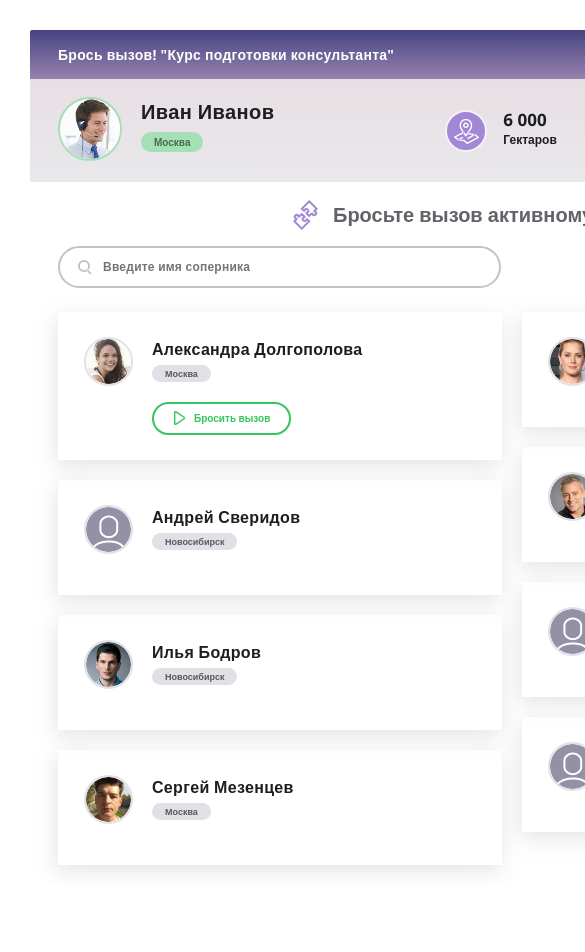
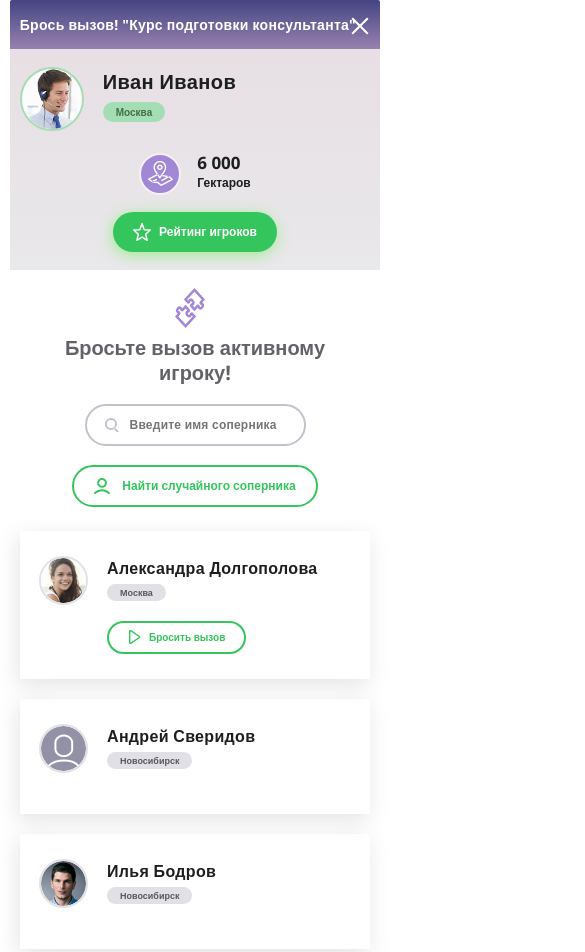
Before and after one commit to xalomirx/Test_task, a plain HTML site: page index.html in a window 390 px wide. Shown: the top 952 px of the page, 585 px wide, since content can reach past the window. Before the commit the page ends 885 px from the top, so only its background shows below. Drawn offline with nearby package versions, Linux system fonts and the light colour scheme.

Commit message:
make mobile style

```diff
--- a/index.html
+++ b/index.html
@@ -2,13 +2,13 @@
 <html lang="en">
 <head>
   <meta charset="UTF-8">
-  <meta name="viewport" content="width=device-width, initial-scale=1, shrink-to-fit=no">
-  <meta http-equiv="X-UA-Compatible" content="IE=Edge">
+  <meta name="viewport" content="width=device-width, initial-scale=1">
+  <!--<meta http-equiv="X-UA-Compatible" content="IE=Edge">-->
   <link rel="stylesheet" href="css/style.css">
   <title>Virtual School</title>
 </head>
 <body>
-  <main class="container">
+  <!--<main class="container">-->
     <div class="popup">
       <header class="popup-header popup_container">
         <span class="popup-header__cross"></span>
@@ -138,6 +138,6 @@
         </ul>
       </section>
     </div>
-  </main>
+  <!--</main>-->
 </body>
 </html>
--- a/sass/blocks/popup/_popup.sass
+++ b/sass/blocks/popup/_popup.sass
@@ -1,5 +1,7 @@
 .popup_container
+  margin: 0 auto
   max-width: 964px
+  min-width: 320px
   padding-right: 28px
   padding-left: 28px
 
@@ -9,6 +11,14 @@
   color: $popup-text-black
   font-size: $popup_fz
 
+@media (max-width: 1024px)
+  .popup_container
+    max-width: 95%
+
+@media (max-width: 425px)
+  .popup_container
+    padding-right: 10px
+    padding-left: 10px
 
 //import popup__header block
 @import popup-header/popup-header
--- a/sass/blocks/popup/popup-challenge-box/_popup-challenge-box.sass
+++ b/sass/blocks/popup/popup-challenge-box/_popup-challenge-box.sass
@@ -25,6 +25,27 @@
   align-items: flex-start
   margin-bottom: 24px
 
+@media (max-width: 850px)
+  .popup-challenge-box__opponent-control-wrap
+    flex-direction: column
+    align-items: center
+
+@media (max-width: 530px)
+  .popup-challenge-box__title
+    padding-top: 45px
+    padding-left: 0
+    width: 91%
+    text-align: center
+
+  .popup-challenge-box__title::before
+    top: 0
+    left: 50%
+    margin-left: -20px
+    width: 30px
+    height: 40px
+    background-size: 30px 40px
+
+
 @import popup-challenge-box__search-form/popup-challenge-box__search-form
 
 @import random-opponent-btn/random-opponent-btn
--- a/sass/blocks/popup/popup-challenge-box/opponents-list/_opponents-list.sass
+++ b/sass/blocks/popup/popup-challenge-box/opponents-list/_opponents-list.sass
@@ -1,7 +1,7 @@
 .opponents-list
   display: flex
   justify-content: space-between
-  //flex-wrap: wrap
+  flex-wrap: wrap
   margin: 0
   padding: 0
   list-style: none
@@ -22,9 +22,6 @@
   width: 49px
   height: 49px
   border-color: #e0e0e6
-
-
-
 
 .opponents-list__user-name
   margin-top: 4px
@@ -67,3 +64,22 @@
 
 .opponents-list__challenge-btn:hover::before
   background-image: url("../images/play_symbol-hover.svg")
+
+@media (max-width: 1024px)
+  .opponents-list
+    flex-direction: column
+
+  .opponents-list__item:nth-child(odd)
+    align-self: flex-start
+
+  .opponents-list__item:nth-child(even)
+    align-self: flex-end
+
+@media (max-width: 530px)
+  .opponents-list__item
+    min-width: 320px
+    width: 100%
+    padding-left: 5.5%
+
+  .opponents-list__item:nth-child(even)
+    align-self: flex-start
--- a/sass/blocks/popup/popup-challenge-box/popup-challenge-box__search-form/_popup-challenge-box__search-form.sass
+++ b/sass/blocks/popup/popup-challenge-box/popup-challenge-box__search-form/_popup-challenge-box__search-form.sass
@@ -26,3 +26,19 @@
   border: 2px solid $popup-gray-light
   border-radius: 25px
   outline: none
+
+@media (max-width: 850px)
+  .popup-challenge-box__search-form
+    margin-bottom: 19px
+
+@media (max-width: 530px)
+  .popup-challenge-box__search-form
+    align-self: flex-start
+    max-width: 259px
+
+  .popup-challenge-box__search-control
+    padding-right: 20px
+
+@media (max-width: 425px)
+  .popup-challenge-box__search-form
+    align-self: center
--- a/sass/blocks/popup/popup-challenge-box/random-opponent-btn/_random-opponent-btn.sass
+++ b/sass/blocks/popup/popup-challenge-box/random-opponent-btn/_random-opponent-btn.sass
@@ -20,3 +20,11 @@
 
 .random-opponent-btn:hover::before
   background-image: url("../images/user_silhouette-hover.svg")
+
+@media (max-width: 530px)
+  .random-opponent-btn
+    align-self: flex-end
+
+@media (max-width: 425px)
+  .random-opponent-btn
+    align-self: center
--- a/sass/blocks/popup/popup-user-info/_popup-user-info.sass
+++ b/sass/blocks/popup/popup-user-info/_popup-user-info.sass
@@ -6,6 +6,19 @@
   padding-bottom: 18px
   background-image: linear-gradient(to top, #e9e8eb, #e7dfe3)
 
+@media (max-width: 1024px)
+  .popup-user-info
+    justify-content: space-between
+    flex-wrap: wrap
+
+@media (max-width: 700px)
+  .popup-user-info
+    justify-content: flex-start
+
+  @media (max-width: 425px)
+    .popup-user-info
+      flex-direction: column
+
 @import popup-user-card/popup-user-card
 
 @import hectare-info/hectare-info
--- a/sass/blocks/popup/popup-user-info/hectare-info/_hectare-info.sass
+++ b/sass/blocks/popup/popup-user-info/hectare-info/_hectare-info.sass
@@ -24,3 +24,8 @@
   margin: 0
   font-weight: 700
   line-height: $popup-lh
+
+@media (max-width: 425px)
+  .hectare-info
+    margin-bottom: 19px
+    //width: 100%
--- a/sass/blocks/popup/popup-user-info/popup-user-card/_popup-user-card.sass
+++ b/sass/blocks/popup/popup-user-info/popup-user-card/_popup-user-card.sass
@@ -1,2 +1,11 @@
 .popup-user-card
   margin-right: 171px
+
+@media (max-width: 1024px)
+  .popup-user-card
+    margin-right: 0
+
+@media (max-width: 700px)
+  .popup-user-card
+    margin-bottom: 19px
+    width: 100%
--- a/sass/blocks/popup/popup-user-info/users-rating-btn/_users-rating-btn.sass
+++ b/sass/blocks/popup/popup-user-info/users-rating-btn/_users-rating-btn.sass
@@ -5,3 +5,15 @@
 .users-rating-btn::before
   background-image: url("../images/star.svg")
   background-size: 18px auto
+
+@media (max-width: 1024px)
+  .users-rating-btn
+    margin-left: 0
+
+@media (max-width: 700px)
+  .users-rating-btn
+    margin-left: auto
+
+@media (max-width: 425px)
+  .users-rating-btn
+    margin-left: 0
--- a/sass/style.sass
+++ b/sass/style.sass
@@ -16,12 +16,6 @@ html
 *::after
   box-sizing: inherit
 
-.container
-  width: 1024px
-  padding-top: 30px
-  padding-left: 30px
-  padding-right: 30px
-
 //import block
 @import blocks/btn
 
```
Also changed, not shown: css/style.css, 1 other file.
